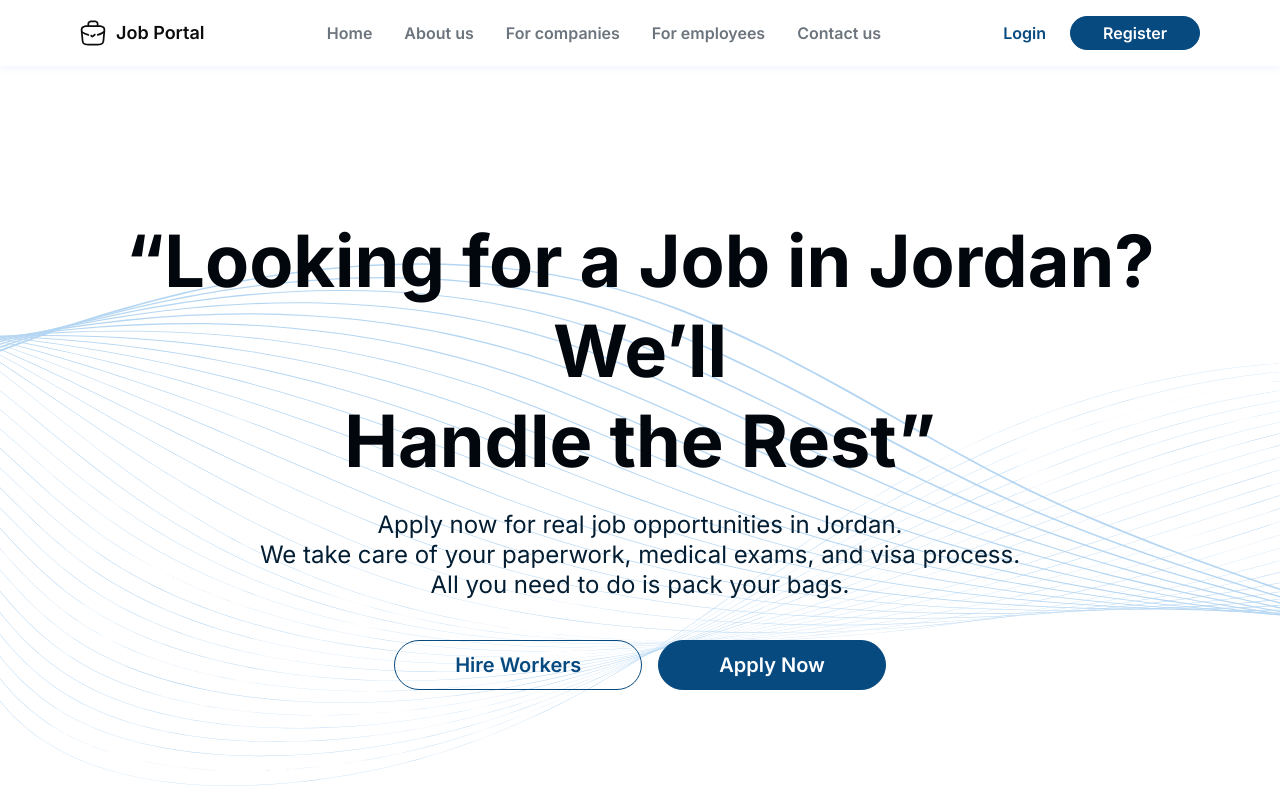
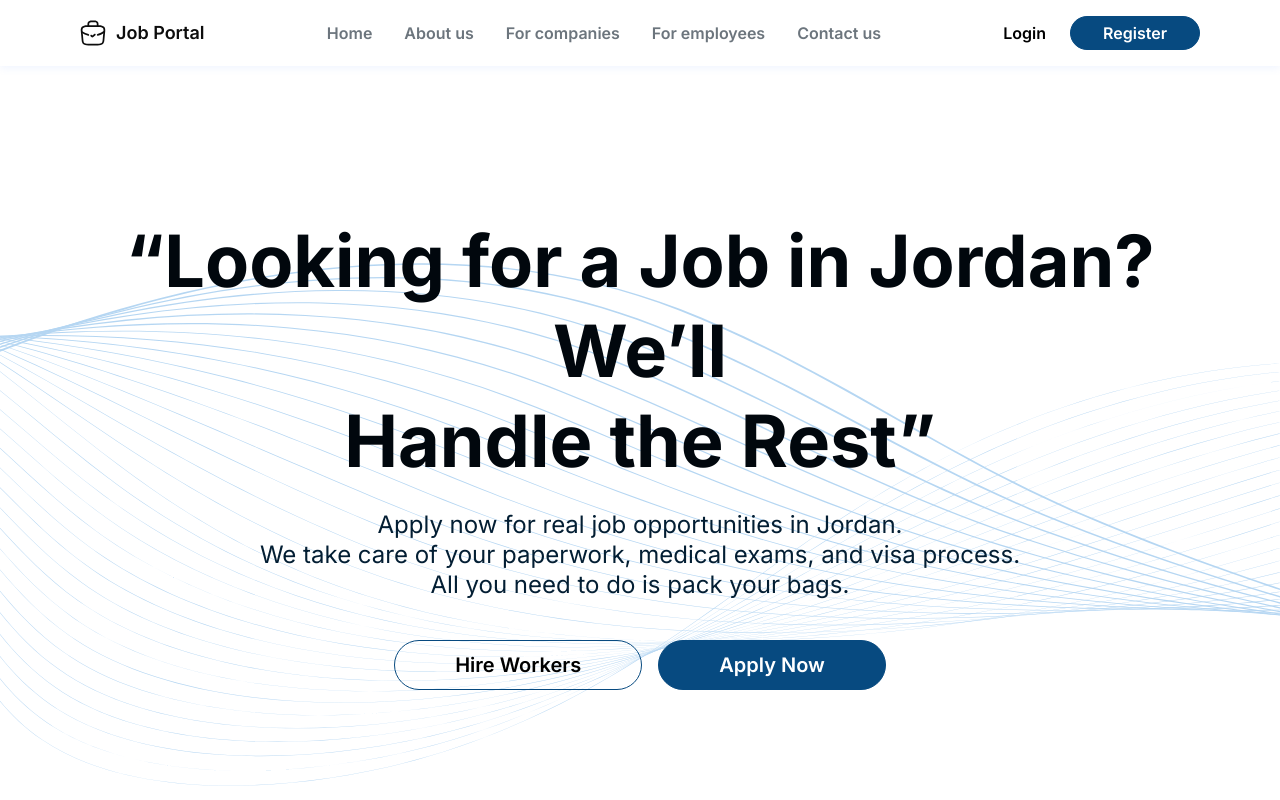
Before and after one commit to marwanm-dev/job-portal, a React (Vite) app: page / in a window 1280 px wide. Shown: the top 800 px of the page. Built offline with nearby package versions, Linux system fonts and the light colour scheme.

Commit message:
feat: pass a color prop to the button to make it more reusable

```diff
--- a/src/components/Button.tsx
+++ b/src/components/Button.tsx
@@ -2,22 +2,23 @@ import type { ButtonHTMLAttributes } from "react";
 
 interface ButtonProps extends ButtonHTMLAttributes<HTMLButtonElement> {
   variant?: "primary" | "ghost" | "outline";
+  color?: string;
 }
+
 export default function Button({
   variant = "primary",
+  color = "b5",
   className = "",
   ...props
 }: ButtonProps) {
   let variantClasses = "";
 
   if (variant === "primary") {
-    variantClasses =
-      "bg-b5 text-white border border-b5 hover:bg-transparent hover:text-b5 hover:border-b5";
+    variantClasses = `bg-${color} text-white border border-${color} hover:bg-transparent hover:text-${color} hover:border-${color}`;
   } else if (variant === "ghost") {
-    variantClasses = "bg-transparent text-b5 hover:text-b5/80";
+    variantClasses = `bg-transparent text-${color} hover:text-${color}/80`;
   } else if (variant === "outline") {
-    variantClasses =
-      "bg-transparent border border-b5 text-b5 hover:bg-b5 hover:text-white hover:border-b5";
+    variantClasses = `bg-transparent border border-${color} text-${color} hover:bg-${color} hover:text-white hover:border-${color}`;
   }
 
   return <button className={`${variantClasses} ${className}`} {...props} />;
```
